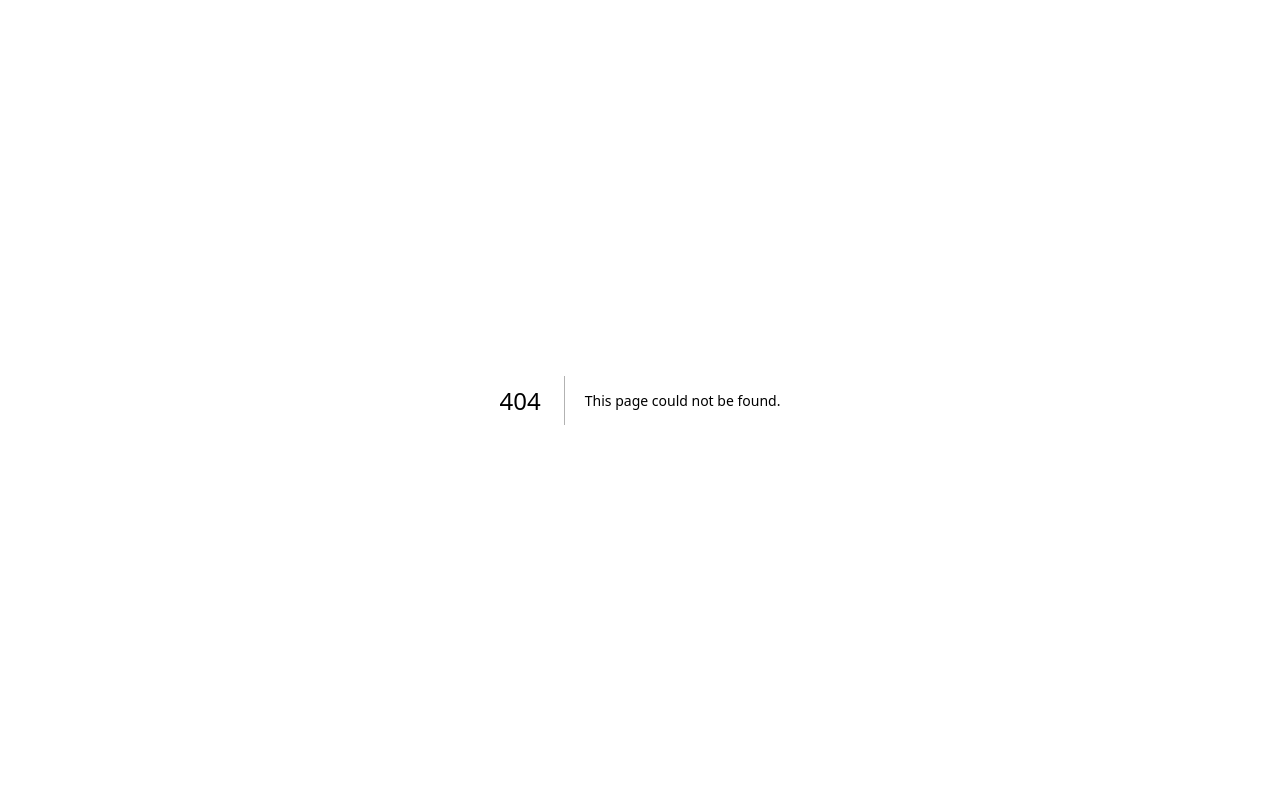
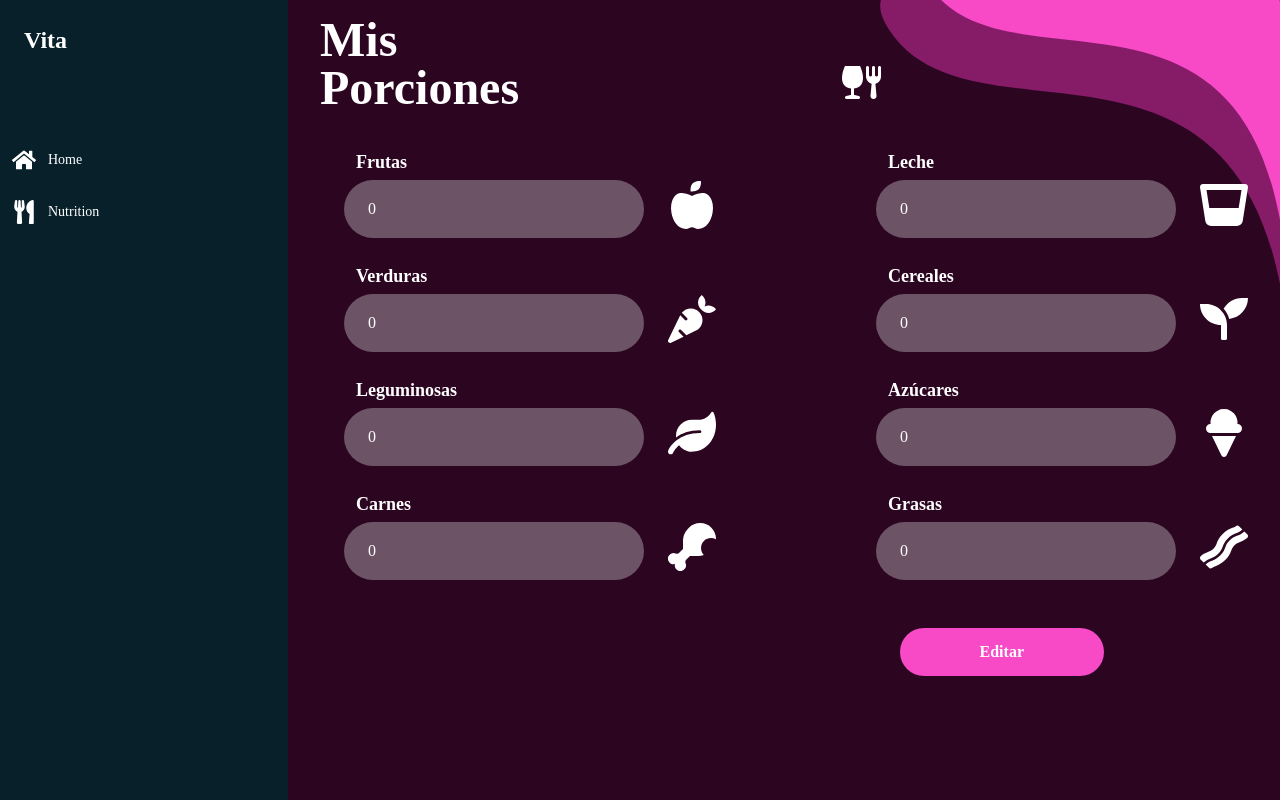
Before and after one commit to wizelineacademy/itesm-socioformador-feb-jun-2024-vita, a Next.js app in the folder vita/: page /nutrition/nutritionPorciones in a window 1280 px wide. Before the commit this address had no page. Built offline with nearby package versions, Linux system fonts and the light colour scheme.

Commit message:
porciones

```diff
--- /dev/null
+++ b/vita/app/(main)/nutrition/nutritionPorciones/page.tsx
@@ -0,0 +1,146 @@
+'use client'
+import React, { useState } from 'react';
+import { FaAppleAlt, FaCarrot, FaLeaf, FaDrumstickBite, FaGlassWhiskey, FaSeedling, FaIceCream, FaBacon } from 'react-icons/fa';
+import Image from 'next/image';
+
+//pantalla hecha por Sofia Regina Martinez Cantú
+
+const numeros = [
+    { number: 0, label: 'Frutas' },
+    { number: 0, label: 'Verduras' },
+    { number: 0, label: 'Leguminosas' },
+    { number: 0, label: 'Carnes' },
+    { number: 0, label: 'Leche' },
+    { number: 0, label: 'Cereales' },
+    { number: 0, label: 'Azúcares' },
+    { number: 0, label: 'Grasas' },
+];
+
+const ColumnsWrapper: React.FC<{ children: React.ReactNode }> = ({ children }) => (
+    <div className="flex flex-row justify-start space-x-40 ml-6 mt-8">
+        {children}
+    </div>
+);
+
+interface ColumnProps {
+    title: string;
+    labels: string[];
+    icons: JSX.Element[];
+    values: number[];
+    onValueChange: (index: number, value: number) => void;
+    validationMessages: string[];
+}
+
+const Column: React.FC<ColumnProps> = ({ title, labels, icons, values, onValueChange, validationMessages }) => (
+    <div>
+        <h2 className="text-white text-xl font-bold mb-1">{title}</h2>
+        <div className="flex flex-col">
+            {labels.map((label, index) => (
+                <div key={index} className="mb-6 relative">
+                    {validationMessages[index] && (
+                        <div className="text-red-500 text-sm mb-1 font-bold">{validationMessages[index]}</div>
+                    )}
+                    <label className="block text-white text-lg font-bold mb-1 ml-3">{label}</label>
+                    <div className="flex items-center">
+                        <input
+                            type="number"
+                            className="bg-[#6D5366] text-white border-none rounded-full pl-6 pr-4 py-5"
+                            style={{ width: '300px' }}
+                            value={values[index]}
+                            onChange={(e) => onValueChange(index, Number(e.target.value))}
+                            min="0"
+                            max="10"
+                        />
+                        {icons[index] && <div className="ml-6 mt-[-0.5rem]">{icons[index]}</div>}
+                    </div>
+                </div>
+            ))}
+        </div>
+    </div>
+);
+
+const Nutrition: React.FC = () => {
+    const [values, setValues] = useState(numeros.map(c => c.number));
+    const [validationMessages, setValidationMessages] = useState(Array(numeros.length).fill(''));
+    const [statusMessage, setStatusMessage] = useState('');
+    const [statusColor, setStatusColor] = useState('');
+
+    const updateValue = (index: number, value: number) => {
+        const newValues = [...values];
+        newValues[index] = value;
+        setValues(newValues);
+
+        const newMessages = [...validationMessages];
+        newMessages[index] = (value >= 0 && value <= 10) ? '' : '¡Sólo se aceptan valores entre 0-10!';
+        setValidationMessages(newMessages);
+    };
+
+    const handleEdit = () => {
+        const invalid = values.some(value => value < 0 || value > 10);
+        if (invalid) {
+            setStatusMessage('Revisa todos los campos de nuevo');
+            setStatusColor('text-red-500');
+        } else {
+            setStatusMessage('Guardado con éxito');
+            setStatusColor('text-green-500');
+        }
+    };
+
+    const iconsFirstColumn = [
+        <FaAppleAlt className="text-white text-5xl" />,
+        <FaCarrot className="text-white text-5xl" />,
+        <FaLeaf className="text-white text-5xl" />,
+        <FaDrumstickBite className="text-white text-5xl" />,
+    ];
+    const iconsSecondColumn = [
+        <FaGlassWhiskey className="text-white text-5xl" />,
+        <FaSeedling className="text-white text-5xl" />,
+        <FaIceCream className="text-white text-5xl" />,
+        <FaBacon className="text-white text-5xl" />,
+    ];
+
+    return (
+        <div className="h-screen overflow-auto bg-[#2C0521]">
+            <div className="pt-4 pr-4">
+                <div className="flex items-center">
+                    <div>
+                        <h2 className="text-white text-5xl font-bold">Mis</h2>
+                        <h2 className="text-white text-5xl font-bold">Porciones</h2>
+                    </div>
+                    <div className="ml-80 mr-4 mt-9">
+                        <Image src="/Food.svg" alt="Imagen 2" width={45} height={45} />
+                    </div>
+                </div>
+                <ColumnsWrapper>
+                    <Column
+                        title=""
+                        labels={['Frutas', 'Verduras', 'Leguminosas', 'Carnes']}
+                        icons={iconsFirstColumn}
+                        values={values.slice(0, 4)}
+                        onValueChange={(index, value) => updateValue(index, value)}
+                        validationMessages={validationMessages.slice(0, 4)}
+                    />
+                    <Column
+                        title=""
+                        labels={['Leche', 'Cereales', 'Azúcares', 'Grasas']}
+                        icons={iconsSecondColumn}
+                        values={values.slice(4)}
+                        onValueChange={(index, value) => updateValue(index + 4, value)}
+                        validationMessages={validationMessages.slice(4)}
+                    />
+                </ColumnsWrapper>
+                <div className="flex justify-end items-center mt-6 mr-40">
+                    <span className={`font-bold text-lg pr-4 ${statusColor}`}>{statusMessage}</span>
+                    <button
+                        className="bg-[#F84AC7] hover:bg-[#E033A6] text-white font-bold py-4 px-20 rounded-full"
+                        onClick={handleEdit}
+                    >
+                        Editar
+                    </button>
+                </div>
+            </div>
+        </div>
+    );
+};
+
+export default Nutrition;
```
